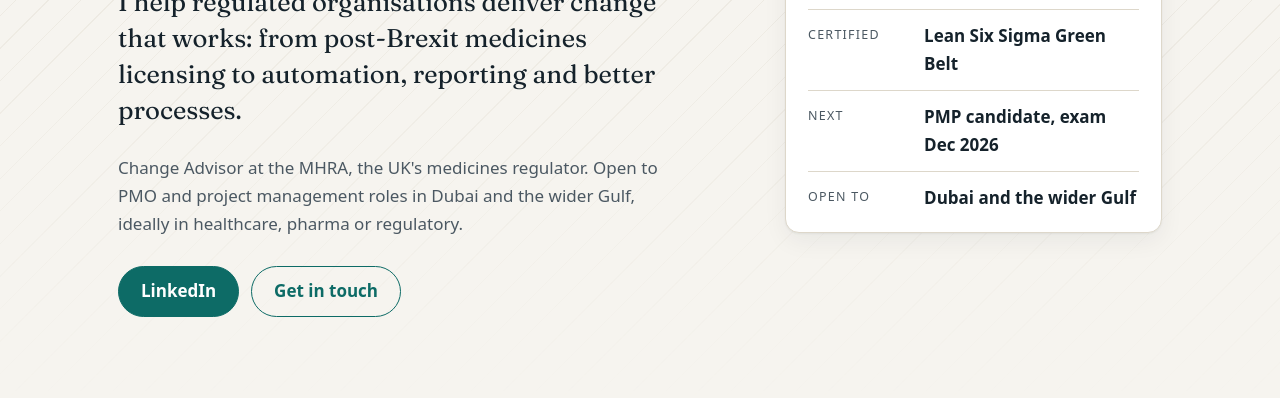
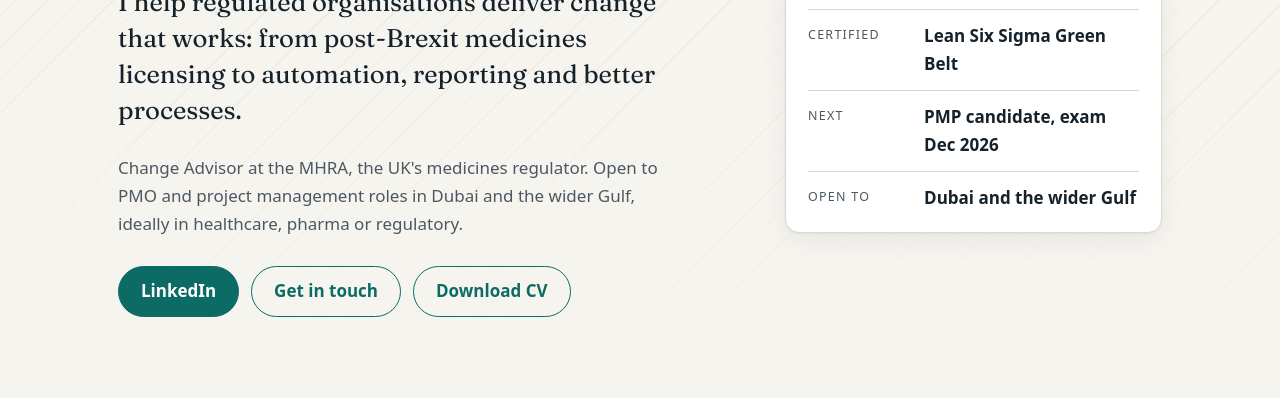
Before and after one commit to muhammad-h-hussain/muhammad-h-hussain.github.io, a plain HTML site: page index.html in a window 1280 px wide. Shown: the part 402-800 px from the top of the page. Drawn offline with Linux system fonts and the light colour scheme.

Commit message:
Add downloadable CV (PDF) with buttons in the hero and Contact
Co-Authored-By: Claude Opus 5.5 <noreply@anthropic.com>
Claude-Session: https://claude.ai/code/session_014KfG56LF1eAop6H8NatuH3

```diff
--- a/index.html
+++ b/index.html
@@ -81,6 +81,7 @@
             <a class="btn btn-primary" href="https://www.linkedin.com/in/muhammad-hudhayfah-hussain" target="_blank" rel="noopener">LinkedIn</a>
             <!-- EMAIL: replace REPLACE-WITH-EMAIL@example.com (appears 3 times on this page) -->
             <a class="btn btn-ghost" href="mailto:REPLACE-WITH-EMAIL@example.com">Get in touch</a>
+            <a class="btn btn-ghost" href="Muhammad-Hudhayfah-Hussain-CV.pdf" download>Download CV</a>
           </div>
         </div>
         <aside class="glance" aria-label="At a glance">
@@ -426,6 +427,7 @@
         <div class="actions contact-actions">
           <a class="btn btn-primary" href="mailto:REPLACE-WITH-EMAIL@example.com">Email me</a>
           <a class="btn btn-ghost" href="https://www.linkedin.com/in/muhammad-hudhayfah-hussain" target="_blank" rel="noopener">LinkedIn</a>
+          <a class="btn btn-ghost" href="Muhammad-Hudhayfah-Hussain-CV.pdf" download>Download CV</a>
         </div>
         <dl class="contact-list">
           <div><dt>Email</dt><dd><a href="mailto:REPLACE-WITH-EMAIL@example.com"><mark class="ph">[EMAIL ADDRESS]</mark></a></dd></div>
```
Also changed, not shown: 1 other file.
